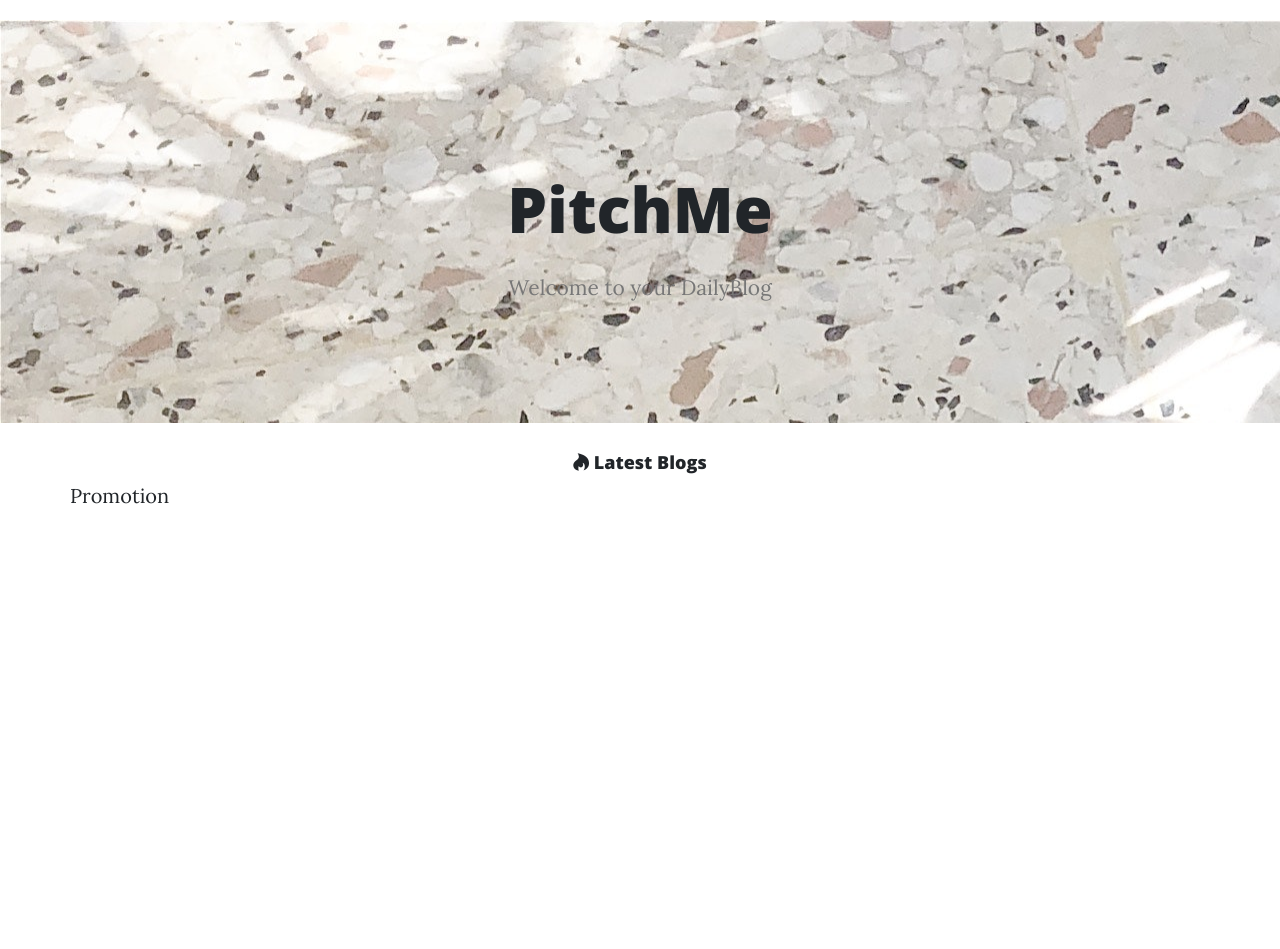
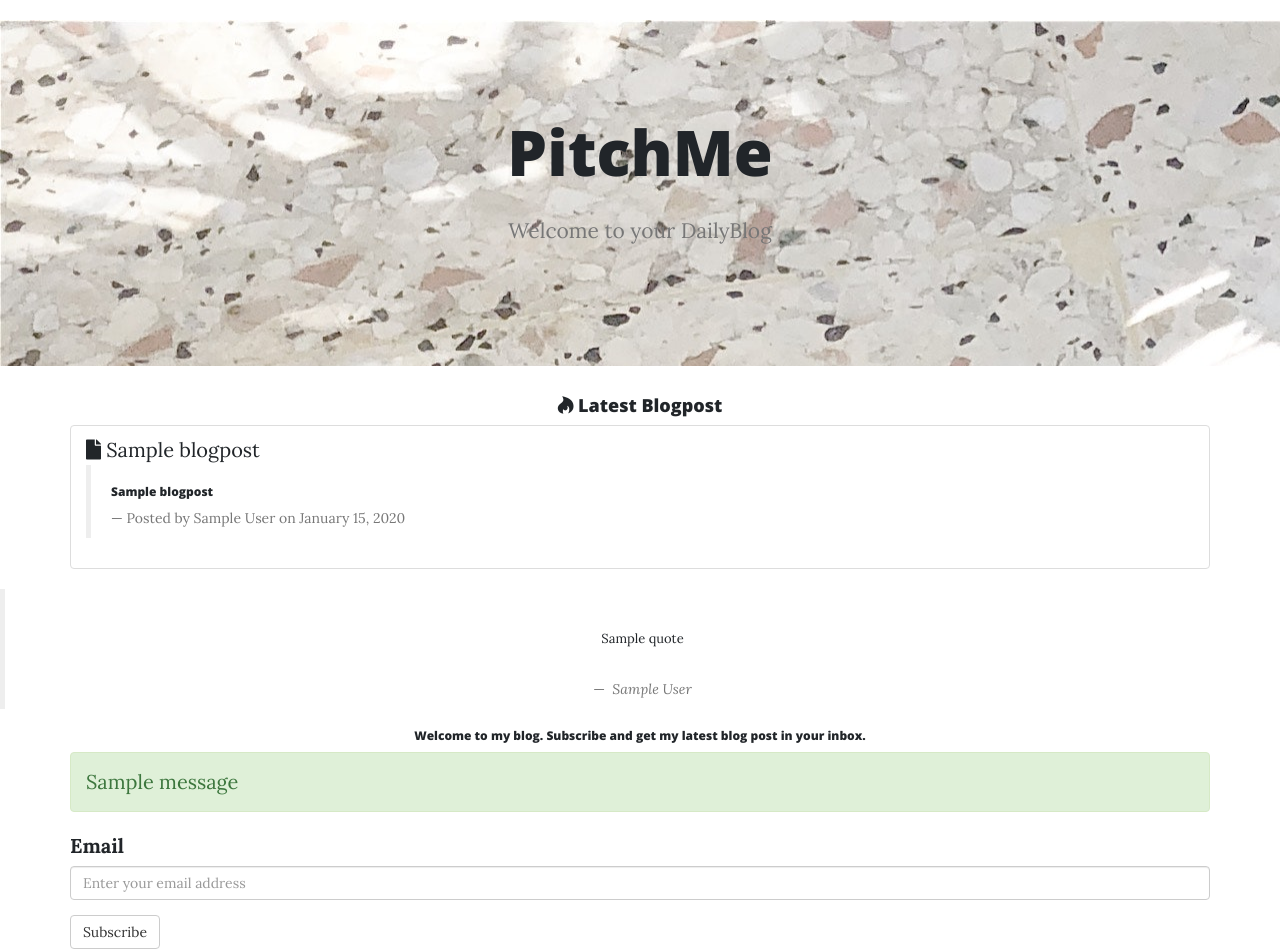
Before and after one commit to casio-ka/DailyBlog, a Flask app: template app/templates/index.html in a window 1280 px wide. Shown: the part 65-1014 px from the top of the page. Before the commit the page ends 569 px from the top, so only its background shows below. Run offline with Flask 2, Linux system fonts and the light colour scheme; tables that the repository leaves empty hold one stand-in row (values such as "Sample post"); the template is opened without the code that fills it: values that come from a table or form of the project are taken from there, most other values are stand-ins (such as "Sample title", 1, 10 or a date in 2020); one stand-in notice (Sample message) is shown; some libraries are stand-ins or nearby versions.

Commit message:
Update index.html
Added subscribe button and form
Added Quotes

```diff
--- a/app/templates/index.html
+++ b/app/templates/index.html
@@ -1,4 +1,5 @@
 {% extends 'base.html'%}
+{% import 'bootstrap/wtf.html' as wtf%}
 
 {% block styles%}
     {{ super() }}
@@ -14,23 +15,51 @@
     <section class="jumbotron text-center" style="background-image: url('static/img/home-bg.jpg')">
       <div class="container" >
         <br>
-          <br>
-          <br>
-          <h1>PitchMe</h1>
+        <h1 class="mt-5">PitchMe</h1>
         <p class="lead text-muted">Welcome to your DailyBlog</p>
         <br>
         <br>
       </div>
     </section>
-      <h4 class="text-center mb-3"><i class="fab fa-hotjar"></i>  Latest Blogs</h4>
+      <h4 class="text-center mb-3"><i class="fab fa-hotjar"></i>  Latest Blogpost</h4>
     <div class="container">
       <div class="card mb-3">
-          <div class="card-body">
-            <a href="/category/promotion" class="card-link">Promotion</a>
+          {% for latest in latest %}
+          <a href="{{url_for('main.view_blogpost', blogpost_id=latest.id)}}"><ul class=" list-group-flush list-group">
+          <li class="list-group-item list-group-item list-group-item-action mb-2 ">
+            <i class="fa fa-file"> </i> {{latest.title|capitalize}}
+            <blockquote class="blockquote mb-0">
+              <h6 class="mt-3">{{latest.subtitle }}</h6>
+              <footer class="blockquote-footer mt-2">Posted by {{ latest.author }} on {{ latest.dateposted.strftime('%B %d, %Y') }}</footer>
+              </blockquote>
+          </li>
+        </ul></a>
+        {%endfor%}
         </div>
       </div>
+     <blockquote class="blockquote text-center  mt-3">
+      <p class="mb-0 text-center" style="font-size:13px;">{{quote.quote}}</p>
+      <footer class="blockquote-footer"> <cite title="Source Title">{{quote.author}}</cite></footer>
+    </blockquote>
+
   </div>
 </div>
 
+{% if current_user.is_anonymous%}
+    <h6 class="mt-3 text-center">Welcome to my blog. Subscribe and get my latest blog post in your inbox.</h6>
+
+    <div class=" container mt-5 justify-content-center">
+      <div class="">
+        {% with messages = get_flashed_messages(with_categories=true) %}
+        {% if messages %}
+          {% for category, message in messages %}
+            <div class="alert alert-{{ category }}"> {{ message }} </div>
+          {% endfor %}
+          {% endif %}
+          {% endwith %}
+           {{ wtf.quick_form(subform) }}
+          </div>
+      </div>
+      {%endif%}
 
 {% endblock%}
```
Lines whose indentation alone changed are shown as unchanged.
